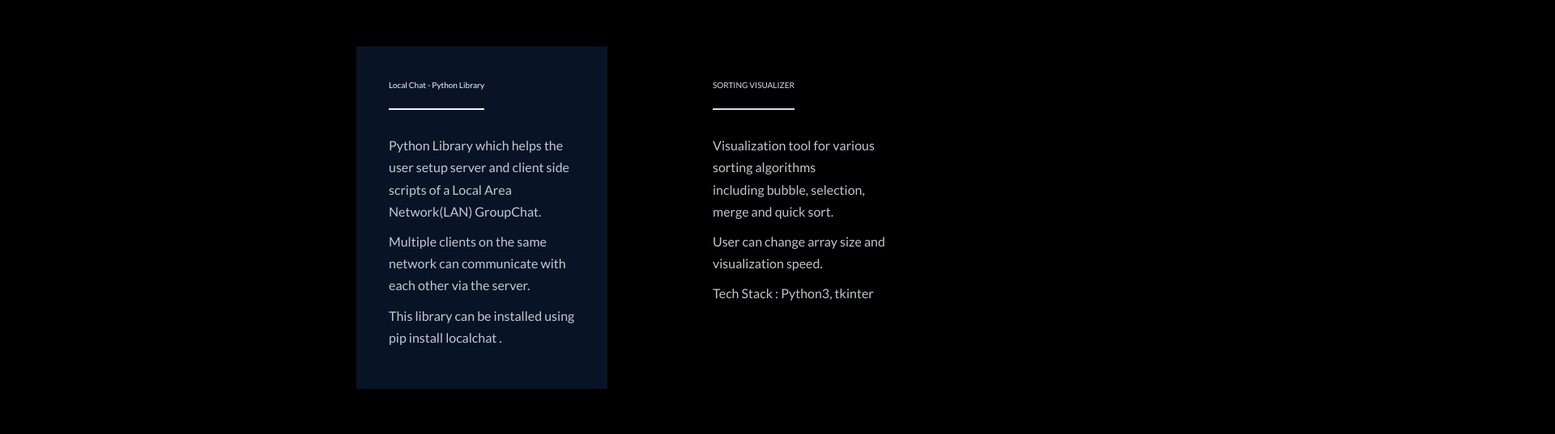
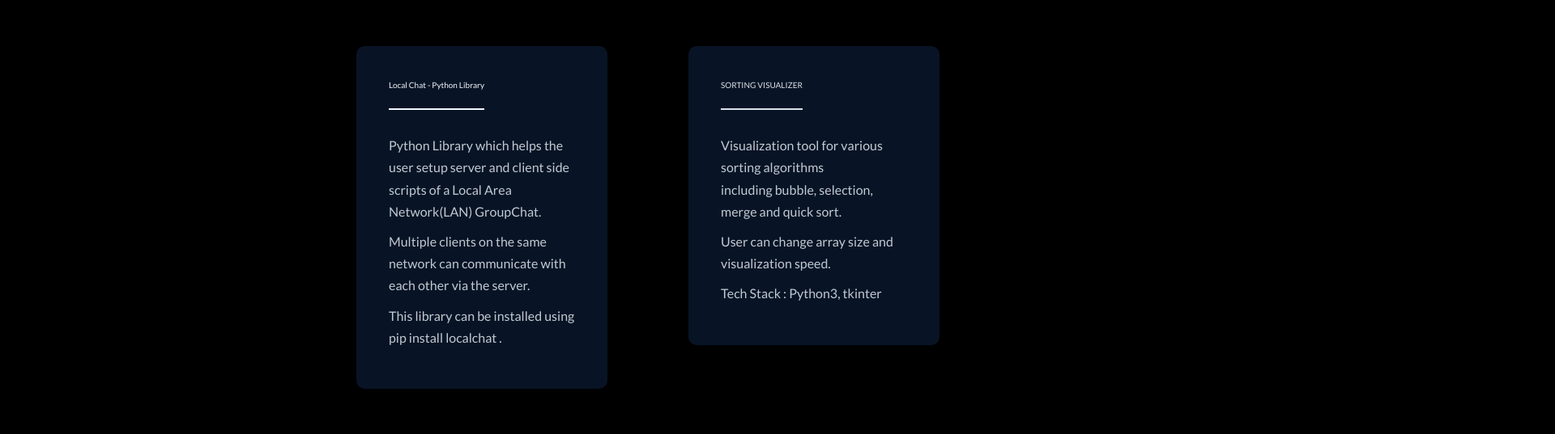
Before and after one commit to wckedbot/Deepak-Jha, a website: page index.html in a window 1280 px wide. Shown: the part 1599-2136 px from the top of the page at 81% size, 1920 px wide, since content can reach past the window. Drawn offline with nearby package versions, Linux system fonts and the light colour scheme.

Commit message:
Fixed Slider Issues

```diff
--- a/javascript/index.js
+++ b/javascript/index.js
@@ -32,6 +32,7 @@ if ($(window).width() > 800) {
                 $('.projects__item').removeClass('active');
             });
 
+
         });
 
     });
@@ -40,11 +41,11 @@ if ($(window).width() > 800) {
 
 var swiper = new Swiper('.projects-slider', {
     effect: 'coverflow',
-    grabCursor: false,
+    grabCursor: true,
     loop: false,
     centeredSlides: true,
     keyboard: true,
-    spaceBetween: 0,
+    spaceBetween: 10,
     slidesPerView: 'auto',
     speed: 300,
     coverflowEffect: {
--- a/sass/components/_projectslider.scss
+++ b/sass/components/_projectslider.scss
@@ -8,16 +8,16 @@
 }
 
 
+
 .item-bg {
     width: 3rem;
     height: 5rem;
-    position: fixed;
+    position: absolute;
     top: 3rem;
-    background: rgba(10, 25, 47, .8);
     box-shadow: 0 6px 2.6rem 6px rgba(0, 0, 0, .25);
     opacity: 0;
     transition: all .3s;
-    left: -3rem;
+    left: 10rem;
 
     &.active {
         left: 0;
@@ -147,6 +147,7 @@
         color: #fff;
         border-radius: 1rem;
         display: block;
+        background: rgba(10, 25, 47, .8);
         transition: all .3s;
 
         @media screen and (min-width: 800px) {
@@ -218,6 +219,7 @@
         font-size: 1.6rem;
         font-weight: 500;
         opacity: .8;
+
         color: aliceblue;
         margin: 1rem 0;
         transition: opacity .3s;
```
Also changed, not shown: css/style.css.
